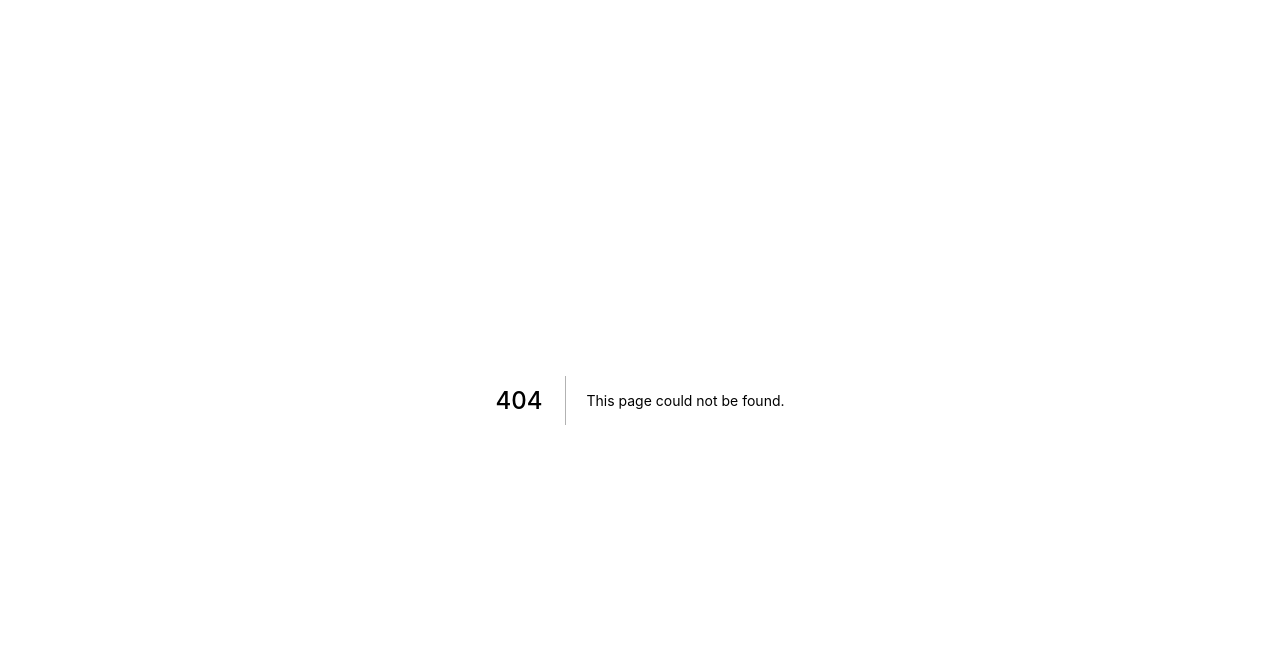
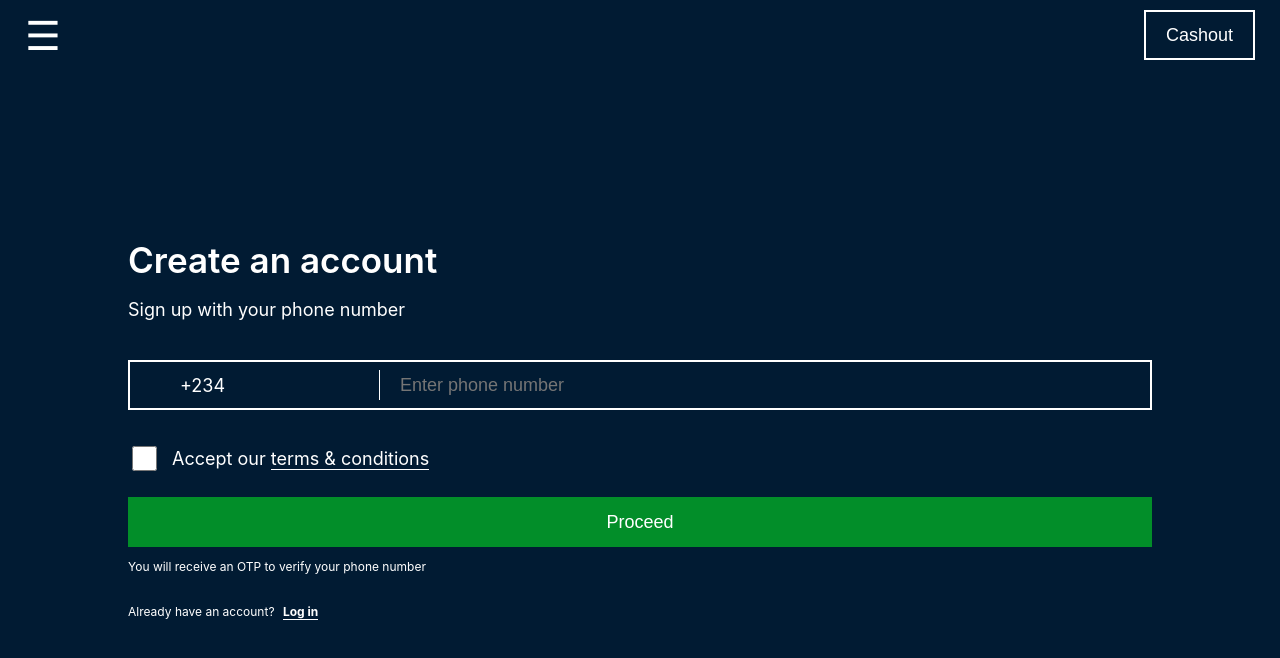
Before and after one commit to ertprs/Trix-app, a Next.js app: page /register in a window 1280 px wide. Before the commit this address had no page. Shown: the top 658 px of the page. Built offline with nearby package versions, Linux system fonts and the light colour scheme.

Commit message:
register and login pages

```diff
--- /dev/null
+++ b/components/header/nav.js
@@ -0,0 +1,16 @@
+import React from "react";
+
+const Nav = () => {
+  return (
+    <nav className="navbar">
+      <div className="burger-icon">
+        <span>&#9776;</span>
+      </div>
+      <div className="cash-btn">
+        <button className="btn btn-outline">Cashout</button>
+      </div>
+    </nav>
+  );
+};
+
+export default Nav;
--- /dev/null
+++ b/components/layout.js
@@ -0,0 +1,13 @@
+import Raact from "react";
+import Nav from "./header/nav";
+
+const Layout = ({ children }) => {
+  return (
+    <div className="layout">
+      <Nav />
+      <div>{children}</div>
+    </div>
+  );
+};
+
+export default Layout;
--- a/package.json
+++ b/package.json
@@ -10,6 +10,7 @@
   "dependencies": {
     "next": "10.0.3",
     "react": "17.0.1",
-    "react-dom": "17.0.1"
+    "react-dom": "17.0.1",
+    "sass": "^1.30.0"
   }
 }
--- a/pages/_app.js
+++ b/pages/_app.js
@@ -1,4 +1,4 @@
-import '../styles/globals.css'
+import '../styles/globals.scss'
 
 function MyApp({ Component, pageProps }) {
   return <Component {...pageProps} />
--- /dev/null
+++ b/pages/register/index.js
@@ -0,0 +1,61 @@
+import React, { useState } from "react";
+import Layout from "../../components/layout";
+import Link from "next/link";
+
+const Index = () => {
+  const [userInfo, setInfo] = useState({
+    phone: "",
+  });
+
+  const handleChange = (event) => {
+    const { name, value } = event.target;
+    if (value.length <= 11) {
+      setInfo({
+        ...userInfo,
+        [name]: value,
+      });
+    }
+  };
+  return (
+    <Layout>
+      <div className="register">
+        <div className="reg-form">
+          <h1 className="heading">Create an account</h1>
+          <p>Sign up with your phone number</p>
+          <div className="phone-input">
+            <p>+234</p>
+            <input
+              type="number"
+              placeholder="Enter phone number"
+              name="phone"
+              value={userInfo.phone}
+              onChange={handleChange}
+            />
+          </div>
+          <div className="terms">
+            <input type="checkbox" />
+            <p>
+              Accept our <a>terms & conditions</a>
+            </p>
+          </div>
+          <div>
+            <button className="btn btn-primary">Proceed</button>
+          </div>
+          <p className="text-small">
+            You will receive an OTP to verify your phone number
+          </p>
+          <p className="text-small switch">
+            Already have an account?{" "}
+            <Link href="/login">
+              <a>
+                <b>Log in</b>
+              </a>
+            </Link>
+          </p>
+        </div>
+      </div>
+    </Layout>
+  );
+};
+
+export default Index;
--- /dev/null
+++ b/styles/app.scss
@@ -0,0 +1,12 @@
+$primary: #028e29;
+$secondary: #011b33;
+
+body{
+    background-color: $secondary;
+    font-size: 18px;
+    color: #ffffff;
+}
+
+@import "./helpers.scss";
+@import "./nav.scss";
+@import "./register.scss"
--- a/styles/globals.css
+++ b/styles/globals.scss
@@ -14,3 +14,5 @@ a {
 * {
   box-sizing: border-box;
 }
+
+@import "./app.scss"
--- /dev/null
+++ b/styles/helpers.scss
@@ -0,0 +1,44 @@
+input{
+    background-color: unset;
+    border: none;
+    font-size: inherit;
+    padding: unset;
+    color: #ffffff;
+    &:focus{
+        outline: none;
+    }
+}
+
+.btn{
+    border: none;
+    height: 50px;
+    background-color: unset;
+    padding: 0 20px;
+    font-size: 18px;
+    border-radius: unset;
+    color: #ffffff;
+
+}
+.btn-outline{
+    border: 2px solid #ffffff;
+    color: #ffffff;
+}
+.btn-primary{
+    background-color: $primary;
+    width: 100%;
+}
+.heading{
+    font-size: 35px;
+    font-weight: 600;
+    margin: unset;
+
+}
+.text-small{
+    font-size: 12px;
+}
+.form-input{
+    background-color: none;
+    border: 2px solid #ffffff;
+    width: 100%;
+    height: 50px;
+}
--- /dev/null
+++ b/styles/nav.scss
@@ -0,0 +1,11 @@
+.navbar{
+    height: 70px;
+    display: flex;
+    align-items: center;
+    justify-content: space-between;
+    padding: 0 25px;
+    .burger-icon{
+        font-size: 40px;
+        color: #ffffff;
+    }
+}
--- /dev/null
+++ b/styles/register.scss
@@ -0,0 +1,73 @@
+.register{
+    display: flex;
+    flex-direction: column;
+    justify-content: center;
+    align-items: center;
+    height: calc(100vh - 70px);
+    text-align: left;
+    .reg-form{
+        width: 80%;
+        .phone-input{
+            margin-top: 40px;
+            display: flex;
+            align-items: center;
+            justify-content: center;
+            border: 2px solid #ffffff;
+            width: 100%;
+            height: 50px;
+            padding: 0 10px;
+            p{
+                display: flex;
+                align-items: center;
+                width: 20%;
+                padding-right: 20px;
+                border-right: 1px solid #ffffff;
+                height: 30px;
+            }
+            input{
+                margin-left: 20px;
+                width: 70%;
+                height: 30px;
+            }
+        }
+        .phone-password{
+            margin: 15px 0;
+            width: 100%;
+            height: 50px;
+
+            input{
+                height: 100%;
+                width: 100%;
+                background-color: #ffffff;
+                color: #777777;
+                text-align: center;
+            }
+            .pass-size{
+                font-size: 70px;
+            }
+        }
+        .terms{
+            margin-top: 20px;
+            margin-bottom: 10px;
+            display: flex;
+            align-items: center;
+            input{
+                height: 25px;
+                width: 25px;
+                background-color: unset;
+                margin-right: 15px;
+            }
+            a{
+                border-bottom: 1px solid #ffffff;
+            }
+        }
+        .switch{
+            margin-top: 30px;
+            a{
+                // font-size: 16px;
+                margin-left: 5px;
+                border-bottom: 1px solid #ffffff;
+            }
+        }
+    }
+}
```
Also changed, not shown: pages/index.js (+3 -40 lines), pages/login/index.js (added, +69 -0 lines), 1 other file (tests, documents, lock files or other folders).
